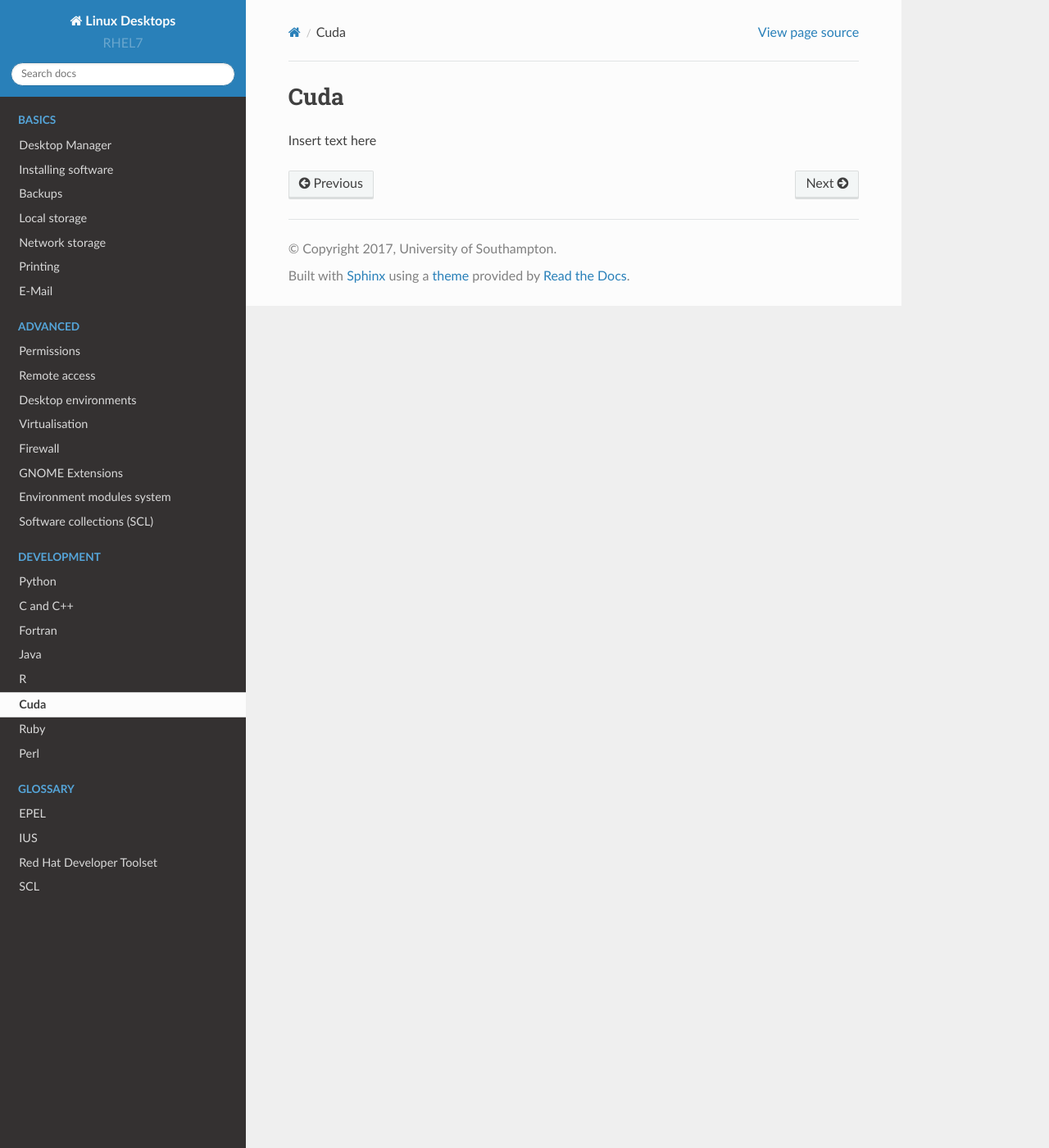
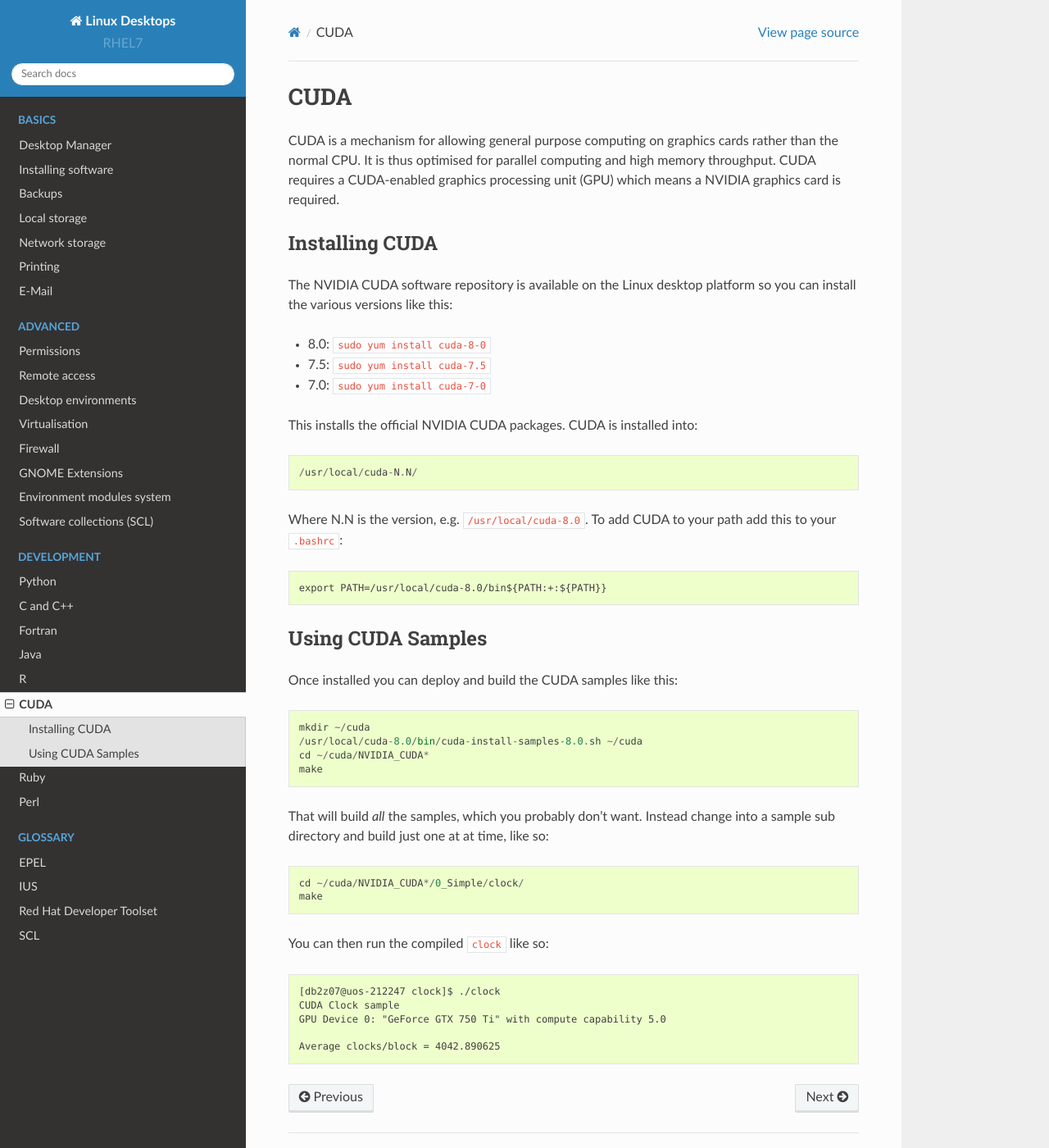
Before and after one commit to southampton/linuxdesktopdocs, a Sphinx documentation site: the page built from docs/cuda.rst, in a window 1280 px wide and 1400 px high. Shown: the whole window at 82% size. Built offline with Sphinx 7.4.7 and the Read the Docs theme 2.0.0, drawn with Linux system fonts in a browser that asks for light colours.

Commit message:
finished CUDA docs

```diff
--- a/docs/cuda.rst
+++ b/docs/cuda.rst
@@ -1,4 +1,50 @@
-Cuda
+CUDA
 ====
 
-Insert text here
+CUDA is a mechanism for allowing general purpose computing on graphics cards
+rather than the normal CPU. It is thus optimised for parallel computing and
+high memory throughput. CUDA requires a CUDA-enabled graphics processing unit
+(GPU) which means a NVIDIA graphics card is required.
+
+Installing CUDA
+---------------
+
+The NVIDIA CUDA software repository is available on the Linux desktop platform
+so you can install the various versions like this:
+
+* 8.0: ``sudo yum install cuda-8-0``
+* 7.5: ``sudo yum install cuda-7.5``
+* 7.0: ``sudo yum install cuda-7-0``
+
+This installs the official NVIDIA CUDA packages. CUDA is installed into::
+
+   /usr/local/cuda-N.N/
+
+Where N.N is the version, e.g. ``/usr/local/cuda-8.0``. To add CUDA to your path
+add this to your ``.bashrc``::
+
+   export PATH=/usr/local/cuda-8.0/bin${PATH:+:${PATH}}
+
+Using CUDA Samples
+------------------
+
+Once installed you can deploy and build the CUDA samples like this::
+
+   mkdir ~/cuda
+   /usr/local/cuda-8.0/bin/cuda-install-samples-8.0.sh ~/cuda
+   cd ~/cuda/NVIDIA_CUDA*
+   make
+
+That will build *all* the samples, which you probably don't want. Instead
+change into a sample sub directory and build just one at at time, like so::
+
+   cd ~/cuda/NVIDIA_CUDA*/0_Simple/clock/
+   make
+
+You can then run the compiled ``clock`` like so::
+
+   [db2z07@uos-212247 clock]$ ./clock
+   CUDA Clock sample
+   GPU Device 0: "GeForce GTX 750 Ti" with compute capability 5.0
+
+   Average clocks/block = 4042.890625
```
